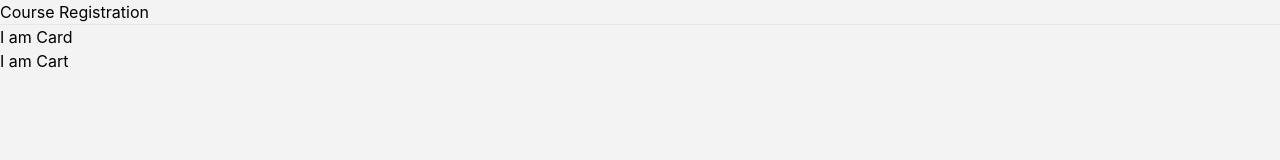
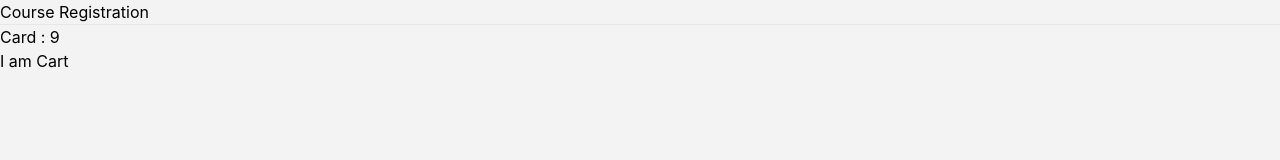
Before and after one commit to Rifatbd0789/Course-For-Future, a React (Vite) app: page / in a window 1280 px wide. Shown: the top 160 px of the page. Built offline with nearby package versions, Linux system fonts and the light colour scheme.

Commit message:
fetched and get all data

```diff
--- a/src/App.jsx
+++ b/src/App.jsx
@@ -1,8 +1,17 @@
-// import { useState } from "react";
+/* eslint-disable no-global-assign */
+import { useState } from "react";
+import { useEffect } from "react";
 import "./App.css";
 
 function App() {
-  // const [count, setCount] = useState(0);
+  const [info, setinfo] = useState([]);
+
+  useEffect(() => {
+    fetch("./data.json")
+      .then((res) => res.json())
+      .then((data) => setinfo(data));
+  }, []);
+  console.log(info.length);
 
   return (
     <>
@@ -11,7 +20,7 @@ function App() {
       </h1>
       <hr />
       <div className="flex gap-10 justify-center mt-10">
-        <div className="text-4xl">I am Card</div>
+        <div className="text-4xl">Card : {info.length}</div>
         <div className="text-4xl">I am Cart</div>
       </div>
     </>
```
